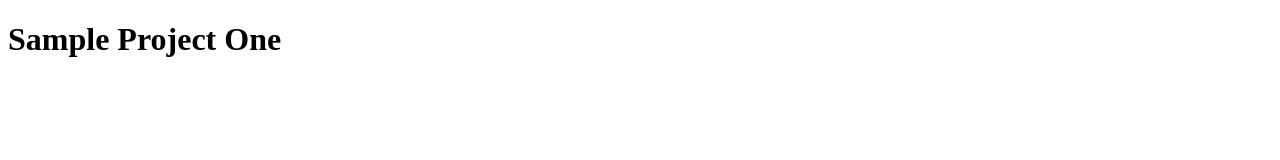
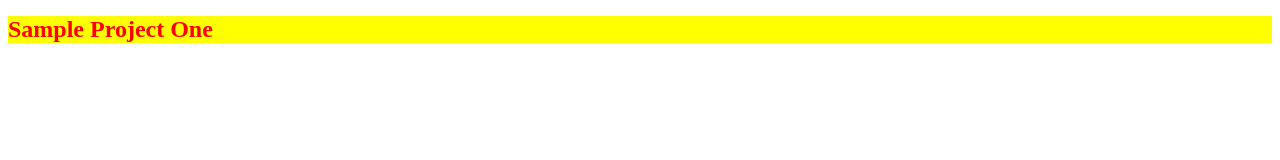
Before and after one commit to seanRoshan/sample-project-one, a plain HTML site: page index.html in a window 1280 px wide. Drawn offline with Linux system fonts and the light colour scheme.

Commit message:
added css file with simple ugly style

```diff
--- /dev/null
+++ b/assets/css/style.css
@@ -0,0 +1,5 @@
+h1 {
+  color: red;
+  font-size: x-large;
+  background-color: yellow;
+}
--- a/index.html
+++ b/index.html
@@ -4,6 +4,7 @@
     <meta charset="UTF-8" />
     <meta name="viewport" content="width=device-width, initial-scale=1.0" />
     <title>Sample Project One</title>
+    <link rel="stylesheet" href="./assets/css/style.css" />
   </head>
   <body>
     <h1>Sample Project One</h1>
```
